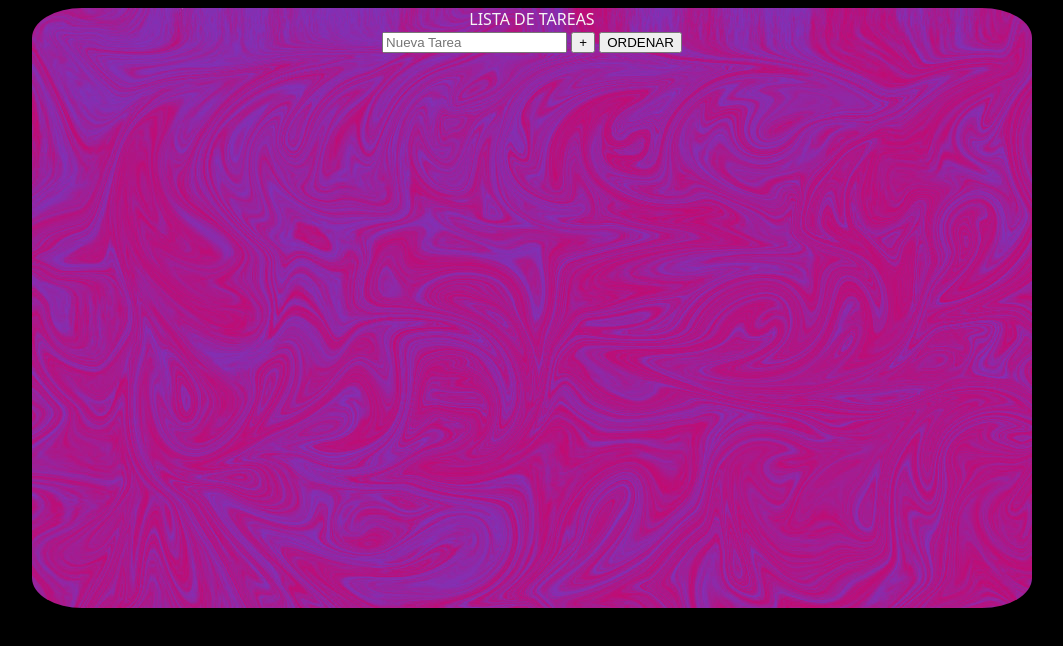
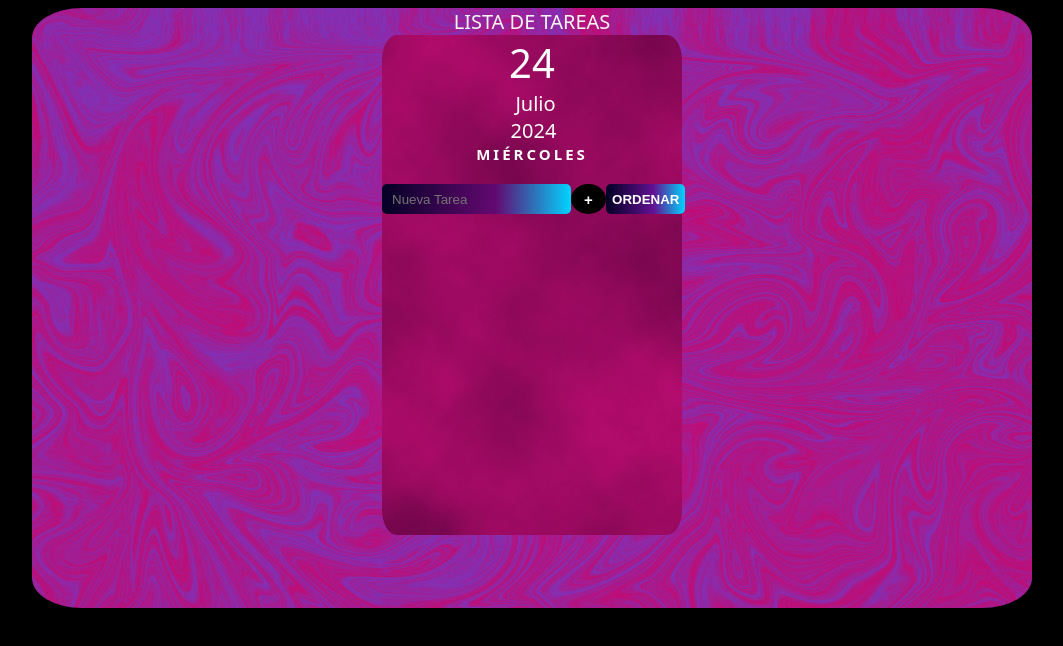
Before and after one commit to CarolainR/JAVASCRIPT2875290, a plain HTML site: page 4-lista-de-tareas-22-julio-2024/index.html in a window 1280 px wide. Shown: the whole page, without its empty margins (108-1171 px from the left). Drawn offline with Linux system fonts and the light colour scheme.

Commit message:
actualizacion ejercicio 4 lista de tareas al 70% falta eliminar uno por uno y limpiar todo

```diff
--- a/4-lista-de-tareas-22-julio-2024/app.js
+++ b/4-lista-de-tareas-22-julio-2024/app.js
@@ -26,11 +26,17 @@ const addNewTask = event => {
 const changeTaskState = event => {
     event.target.classList.toggle('done');
 };
-const order= () =>{
+const order = () =>{
     const done = []
     const toDo = []
     tasksContainer.childNodes.forEach( el =>{
         el.classList.contains('done') ? done.push (el) : toDo.push(el)
     })
     return[...toDo, ...done];
-}
+    }
+
+    const renderOrderedTasks = () => {
+        order().forEach(el => tasksContainer.appendChild(el))
+    }
+
+    setDate ();
--- a/4-lista-de-tareas-22-julio-2024/index.html
+++ b/4-lista-de-tareas-22-julio-2024/index.html
@@ -5,14 +5,16 @@
     <meta name="viewport" content="width=device-width, initial-scale=1.0">
     <link rel="stylesheet" href="style.css">
     <link rel="preconnect" href="https://fonts.googleapis.com">
+<link rel="preconnect" href="https://fonts.gstatic.com" crossorigin>
+<link href="https://fonts.googleapis.com/css2?family=Roboto:ital,wght@0,100;0,300;0,400;0,500;0,700;0,900;1,100;1,300;1,400;1,500;1,700;1,900&display=swap" rel="stylesheet">
     <title>Lista de Tareas</title>
 
 </head>
 <body>
 
-    <div class="container"  style="background-image: url('FONDO-2-LIQUIDO-LICUADO.jpg');"> LISTA DE TAREAS
+    <div class="container"> LISTA DE TAREAS
 
-        <div class="List roundBorder">
+        <div class="ListroundBorder">
 
             <div class="date">
                 <div class="dateRight">
@@ -25,7 +27,7 @@
                 <form onsubmit="addNewTask(event)">
                     <input type="text" name="taskText" autocomplete="off" placeholder="Nueva Tarea" class="roundBorder">
                     <button type="submit" class="addTaskButton"> + </button>
-                    <button type="button" class="orderButton roundBorder" onclick="renderOrderedTask()"> ORDENAR</button>
+                    <button type="button" class="orderButton roundBorder" onclick="renderOrderedTasks()"> ORDENAR</button>
                 </form>
                 <div id="tasksContainer"></div>
         </div>
--- a/4-lista-de-tareas-22-julio-2024/style.css
+++ b/4-lista-de-tareas-22-julio-2024/style.css
@@ -1,23 +1,117 @@
 body{
  background-color: black;
+ font-family: system-ui, -apple-system, BlinkMacSystemFont, 'Segoe UI', Roboto, 'Open Sans', sans-serif;
+ height: 440px;
 }
+
 .container{
     color: whitesmoke;
     width: 1000px;
     height: 600px;
+    font-size: 20px;
     margin: auto;
+    background-image: url(FONDO-2-LIQUIDO-LICUADO.jpg);
     position: relative;
     align-items: center;
     text-align: center;
     justify-content: center;
     border-radius: 5%;
-    font-family: system-ui, -apple-system, BlinkMacSystemFont, 'Segoe UI', Roboto, Oxygen, Ubuntu, Cantarell, 'Open Sans', 'Helvetica Neue', sans-serif;
+    .roboto-black {
+        font-family: "Roboto", sans-serif;
+        font-weight: 900;
+        font-style: normal;
+      }
 }
-.container2{
+*:first-letter{
+    text-transform: capitalize;
+    }
+.ListroundBorder{
     background-image: url(FONDO\ 3\ NUBES\ CON\ RUIDOO.jpg);
     color: white;
     width: 300px;
     height: 500px;
     margin: auto;
     border-radius: 5%;
+    .roboto-black {
+        font-family: "Roboto", sans-serif;
+        font-weight: 900;
+        font-style: normal;
+      }
 }
+.roundBorder{
+    border-radius: 5px;
+    background-color: blueviolet;
+    color: rgb(255, 255, 255);
+    background: linear-gradient(90deg, rgba(2,0,36,1) 0%, rgba(87,9,121,0.7665265935475752) 60%, rgba(0,212,255,1) 100%);
+}
+.date {
+    align-items: center;
+    justify-content: space-between;
+    margin: auto;
+    font-size: 15px;
+}
+.dateRight {
+    align-items: center;
+    color: rgb(255, 255, 255);
+}
+#dateNumber {
+    font-size: 40px;
+}
+#dateText {
+ text-transform: uppercase;
+ letter-spacing: 3px;
+ font-weight: bolder;
+}
+#dateMonth {
+margin-left: 7px;
+font-size: 20px;
+}
+#dateYear {
+    margin-left: 3px;
+    font-size: 20px;
+}
+form {
+    margin: 20px 0;
+    display: grid;
+    grid-auto-flow: column;
+    grid-template-columns: auto 35px auto ;
+    grid-column-end: auto ;
+
+}
+input {
+    border: none;
+    padding-left: 10px;
+    background-color:black;
+
+}
+input:focus {
+    outline: none;
+}
+.addTaskButton, .orderButton {
+border: none;
+cursor: pointer;
+font-weight: bold;
+}
+.addTaskButton {
+    border-radius: 50%;
+    font-size: 15px;
+    height: 30px;
+    background-color: rgb(0, 0, 0);
+    color: white;
+
+}
+.orderButton {
+    color: rgb(255, 255, 255);
+    background-color: blueviolet;
+}
+.task {
+    background-color: blueviolet;
+    padding: 5px;
+    margin-top: 10px;
+    color:white ;
+    cursor: pointer;
+}
+.done {
+    color: black;
+    text-decoration: line-through;
+}
```
